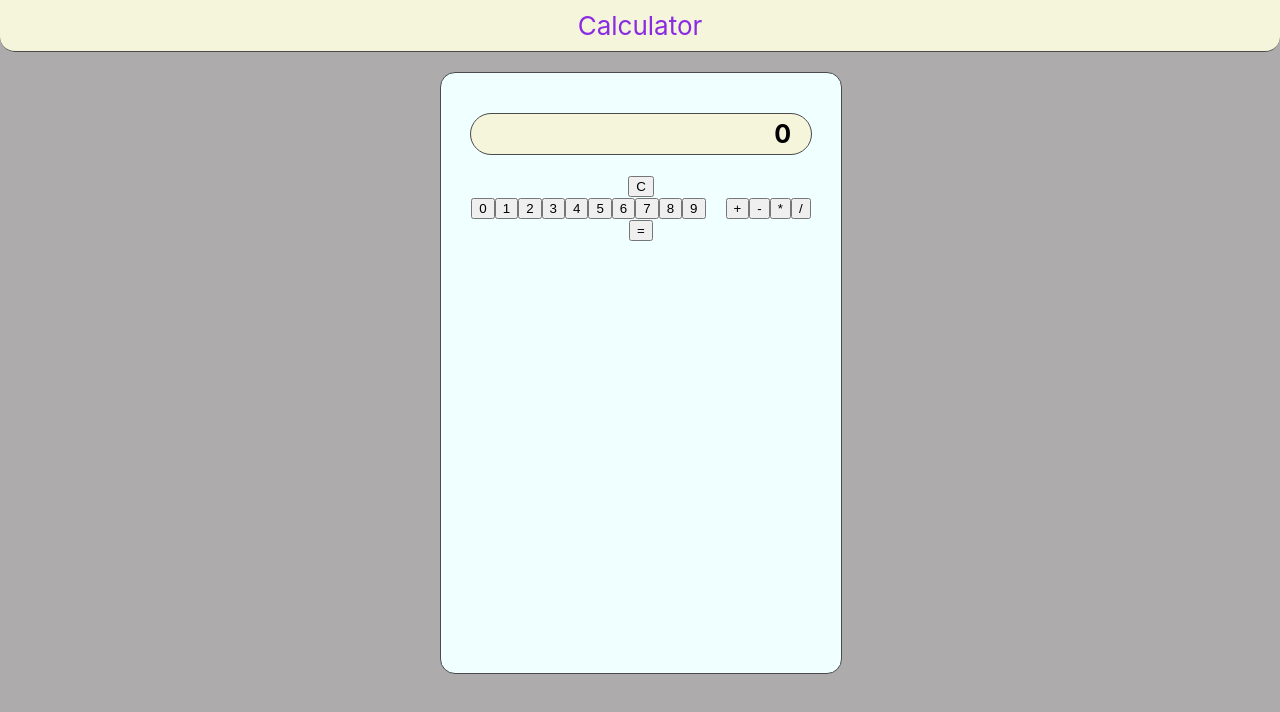
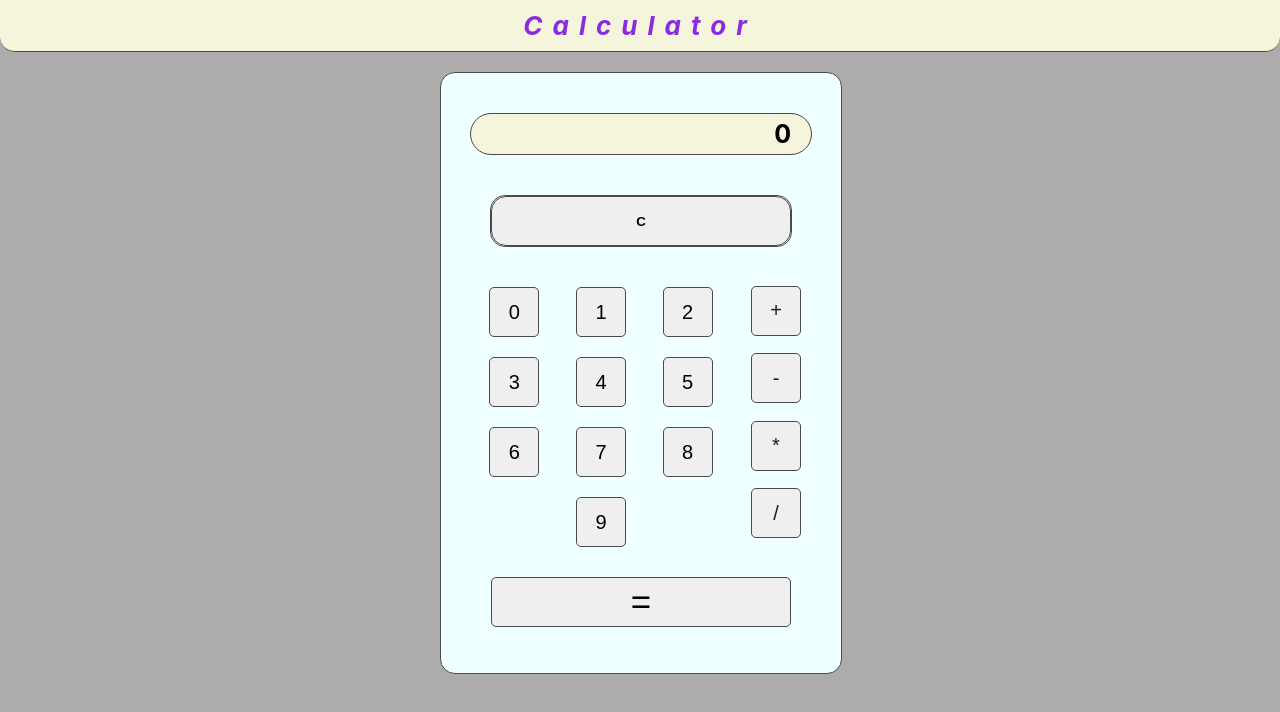
Before and after one commit to Yogurt7v/React-practise--calculator, a React (Create React App) app in the folder my-app/: page / in a window 1280 px wide. Shown: the top 712 px of the page. Built offline with nearby package versions, Linux system fonts and the light colour scheme.

Commit message:
some new styles

```diff
--- a/my-app/src/App.css
+++ b/my-app/src/App.css
@@ -10,10 +10,13 @@ body {
 	padding: 10px;
 	color: blueviolet;
 	font-size: 26px;
+	font-weight: 700;
+	font-style: italic;
 	margin-bottom: 20px;
 	border-bottom: 1px solid rgb(74, 74, 74);
 	border-radius: 0 0 15px 15px;
 	background-color: beige;
+	letter-spacing: 10px;
 }
 
 .Calculator {
@@ -36,7 +39,7 @@ body {
 .Display {
 	display: flex;
 	flex-direction: row-reverse;
-	margin: 10px 0 20px 0;
+	margin: 10px 0 40px 0;
 	padding: 5px 20px;
 	font-size: 25px;
 	font-weight: 700;
@@ -46,7 +49,59 @@ body {
 	border-radius: 30px;
 }
 
+.Clear {
+	width: 300px;
+	height: 50px;
+	border: 0.1px solid rgb(74, 74, 74);
+	border-radius: 15px;
+	margin-bottom: 20px;
+	font-weight: 600;
+}
+
 .TwoBox {
+	margin: 10px 30px 0 30px;
 	display: flex;
+	flex: 4 1;
 	gap: 20px;
 }
+
+button {
+	border: 0.1px solid rgb(74, 74, 74);
+	border-radius: 5px;
+	width: 50px;
+	height: 50px;
+}
+
+.Numbers {
+	margin: 10px 10px 0 10px;
+	display: flex;
+	justify-content: space-around;
+	flex-wrap: wrap;
+	gap: 20px;
+}
+
+.Number {
+	font-size: 20px;
+}
+
+.Operators {
+	margin-right: 10px;
+	display: flex;
+	flex-direction: column;
+	justify-content: space-around;
+}
+
+.Operator {
+	font-size: 20px;
+	color: rgb(29, 29, 29);
+}
+
+.Result {
+	margin-top: 20px;
+	display: flex;
+	justify-content: center;
+	align-items: center;
+	width: 300px;
+	height: 50px;
+	font-size: 35px;
+}
--- a/my-app/src/App.js
+++ b/my-app/src/App.js
@@ -1,10 +1,11 @@
 import './App.css';
 import { useState } from 'react';
-import React, { createContext, createElement } from 'react';
+// import React, { createContext, createElement } from 'react';
 
 const nums = ['0', '1', '2', '3', '4', '5', '6', '7', '8', '9'];
 const ops = ['+', '-', '*', '/'];
 export const App = () => {
+	let op = null;
 	let [startNum, setStartNum] = useState(0);
 	// setTimeout(() => {
 	// 	setStartNum(Math.random());
@@ -23,7 +24,8 @@ export const App = () => {
 	};
 
 	const choseOperator = (event) => {
-		console.log(event.target.id);
+		op = event.target.id;
+		console.log(op);
 		// switch (event.target.id) {
 		// 	case '+':
 		// 		startNum ;
```
